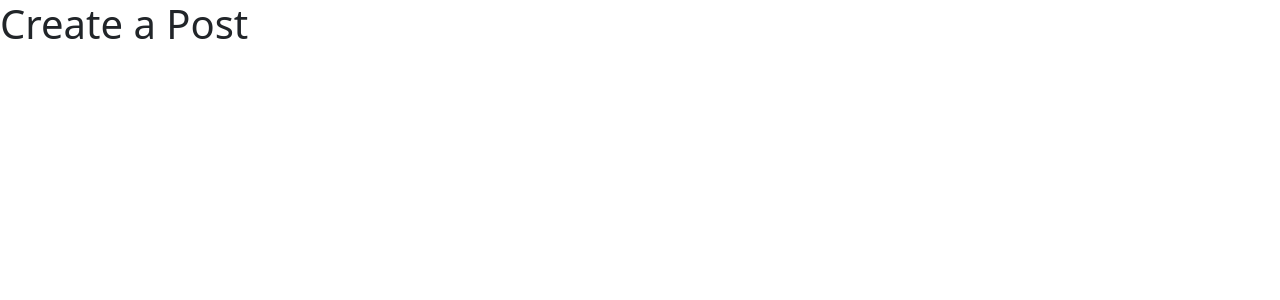
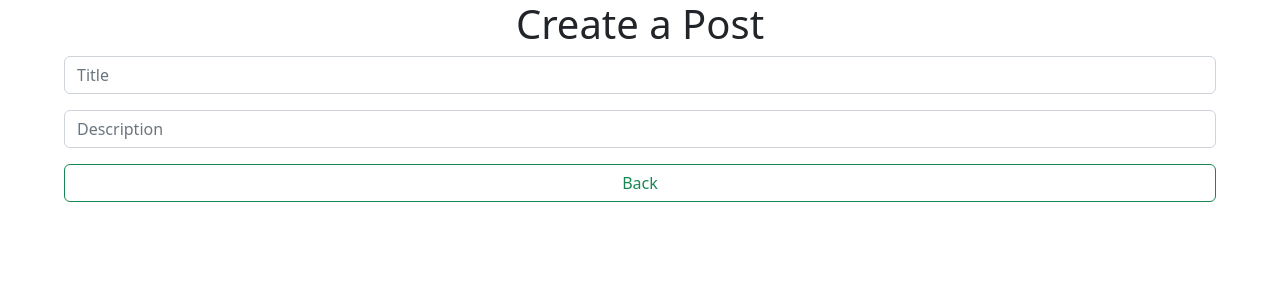
Before and after one commit to ntraugh/blog-site, a React (Create React App) app in the folder client/: page /create in a window 1280 px wide. Shown: the top 300 px of the page. Built offline with nearby package versions, Linux system fonts and the light colour scheme.

Commit message:
created a form on the CreatePost componenet, set up handleChange function that uses setPost state to set the state to the previous posts, and the new post after it

```diff
--- a/client/src/App.js
+++ b/client/src/App.js
@@ -7,9 +7,12 @@ function App() {
 
 
   return (
-    <div className="App">
+    <div style={{width: "90%", textAlign: "center", margin: "auto auto"}}>
       <h1>Home Page</h1>
-      <Button onClick={() => navigate("create")}>Next</Button>
+      <Button
+      variant="outline-dark"
+      style={{width: "100%"}}
+      onClick={() => navigate("create")}>Next</Button>
     </div>
   );
 }
--- a/client/src/CreatePost.js
+++ b/client/src/CreatePost.js
@@ -1,9 +1,49 @@
-import React from 'react'
+import React, { useState } from 'react'
+import {Button, Form} from "react-bootstrap"
+import { useNavigate } from 'react-router-dom'
 
 const CreatePost = () => {
+  const navigate = useNavigate()
+  const [post, setPost] = useState({
+    title: "",
+    description: "",
+  })
+
+const handleChange = (e) => {
+  e.preventDefault()
+  const { value, name } = e.target
+  setPost((prev) => {
+    return {
+      ...prev,
+      [name]: value
+    }
+  })
+
+}
+
   return (
-    <div>
+    <div style={{width: "90%", textAlign: "center", margin: "auto auto"}}>
         <h1>Create a Post</h1>
+        <Form>
+        <Form.Group>
+          <Form.Control
+          value={post.title}
+          name='title'
+          placeholder='Title'
+          style={{marginBottom: "1rem"}}
+          onChange={handleChange}/>
+          <Form.Control
+          value={post.description}
+          name='description'
+          placeholder='Description'
+          style={{marginBottom: "1rem"}}
+          onChange={handleChange}/>
+        </Form.Group>
+      </Form>
+        <Button
+        variant="outline-success"
+        style={{width: "100%"}}
+        onClick={() => navigate("/")}>Back</Button>
     </div>
   )
 }
```
